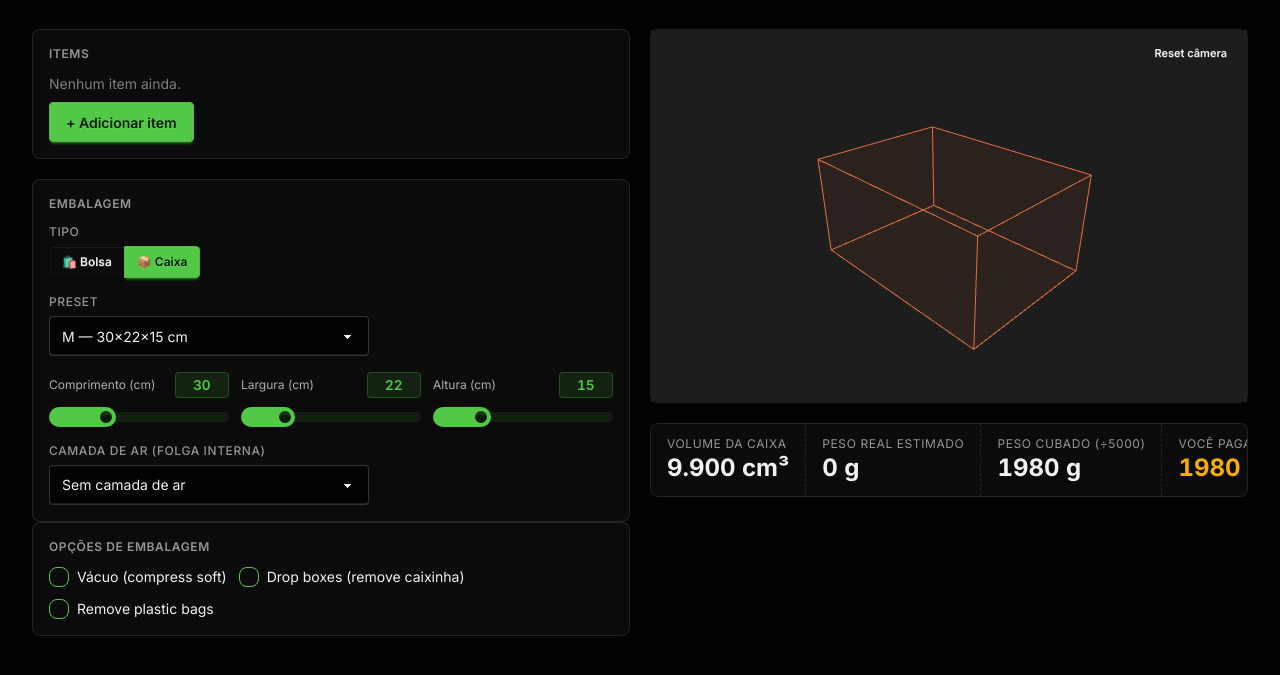
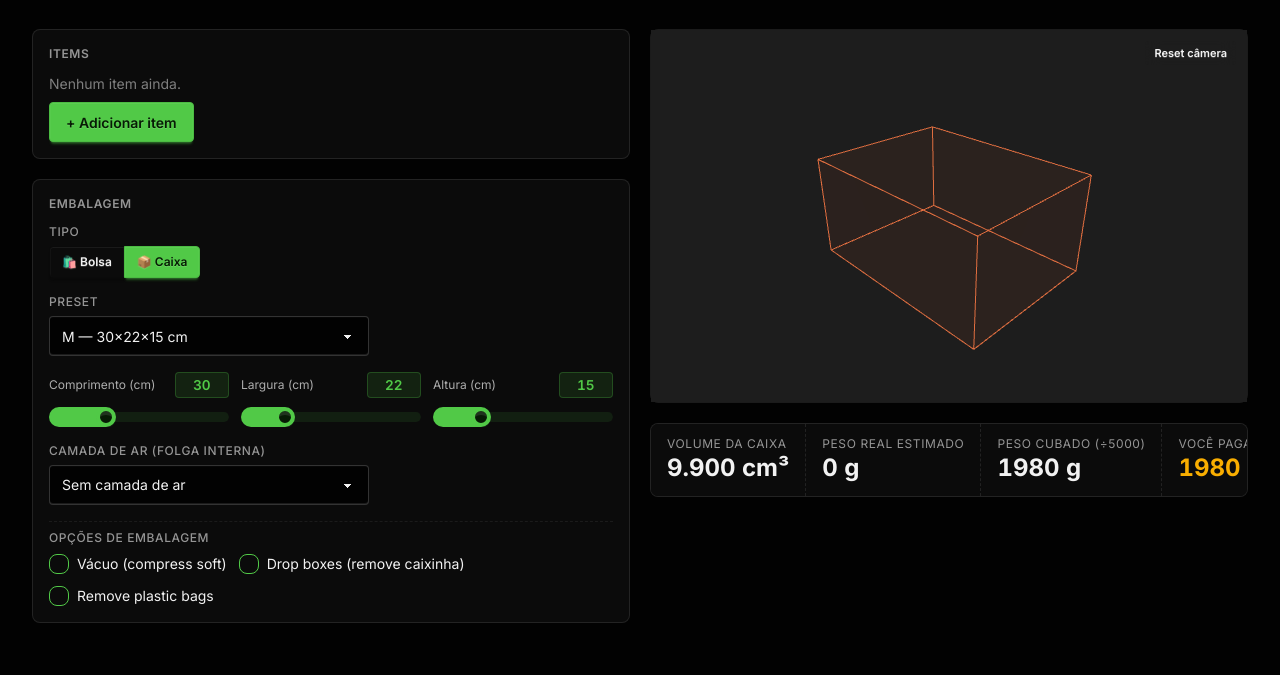
Before and after one commit to GXDEVS/boxlab, a website: page index.html in a window 1280 px wide. Shown: the part 79-754 px from the top of the page. Drawn offline with nearby package versions, Linux system fonts and the light colour scheme; animation ran at ten frames a second.

Commit message:
fix(ui): cards match preview palette + merge Opções into Embalagem card
Cards were using daisyUI's default .card background (base-100), which
matched the page bg and made them invisible. Forced .card to use
var(--color-base-200) so they share the same surface color as the 3D
viewport — they now read as a coherent family of elevated panels.

Merged 'Opções de embalagem' as a sub-section inside the Embalagem
card. The two sections are separated by a 1px dashed border (new
.divider-dashed helper) so the relationship is visually grouped but
the boundary stays clear. Drops one card from the form column —
tighter layout, fewer outlines competing for attention.

Co-Authored-By: Claude Opus 4.7 (1M context) <noreply@anthropic.com>

```diff
--- a/index.html
+++ b/index.html
@@ -110,6 +110,18 @@
         background-color: var(--color-base-200);
         border: 1px solid var(--color-base-300);
       }
+
+      /* Force card surfaces to match the 3D viewport (base-200) so they
+         lift off the page bg. daisyUI's default .card uses base-100. */
+      .card {
+        background-color: var(--color-base-200);
+      }
+
+      /* Dashed divider used inside cards to separate sub-sections */
+      .divider-dashed {
+        border-top: 1px dashed var(--color-base-300);
+        margin: 0.5rem 0;
+      }
     </style>
   </head>
   <body class="antialiased">
--- a/src/ui/packaging-form.js
+++ b/src/ui/packaging-form.js
@@ -130,8 +130,12 @@ export function mount(root, store, presetsPackaging) {
       el('label', { class: labelClass }, 'Camada de ar (folga interna)'),
       airSelect,
     ]),
+    el('div', { class: 'divider-dashed' }),
+    el('div', { class: 'space-y-2' }, [
+      el('label', { class: labelClass }, 'Opções de embalagem'),
+      optsRow,
+    ]),
   ])));
-  root.append(card('Opções de embalagem', optsRow));
 
   function applyPreset(id) {
     if (!id) return;
```
